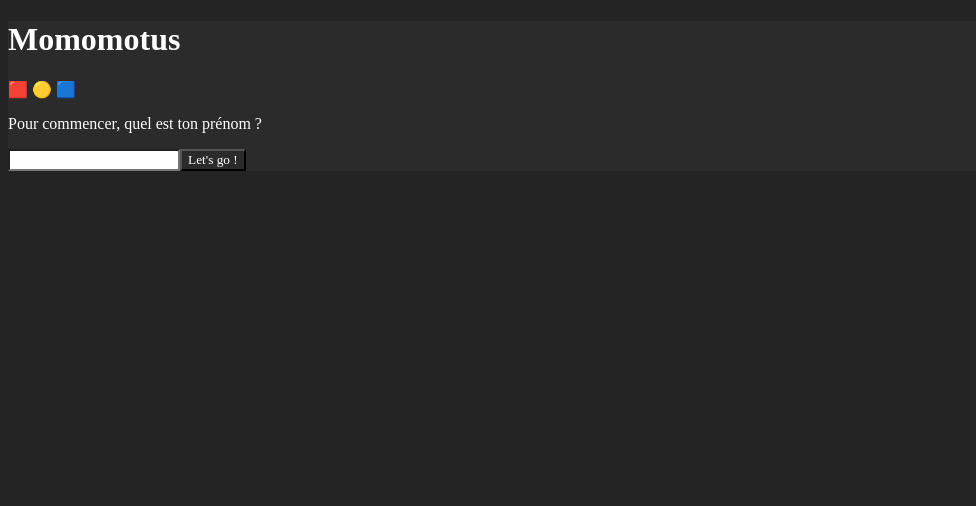
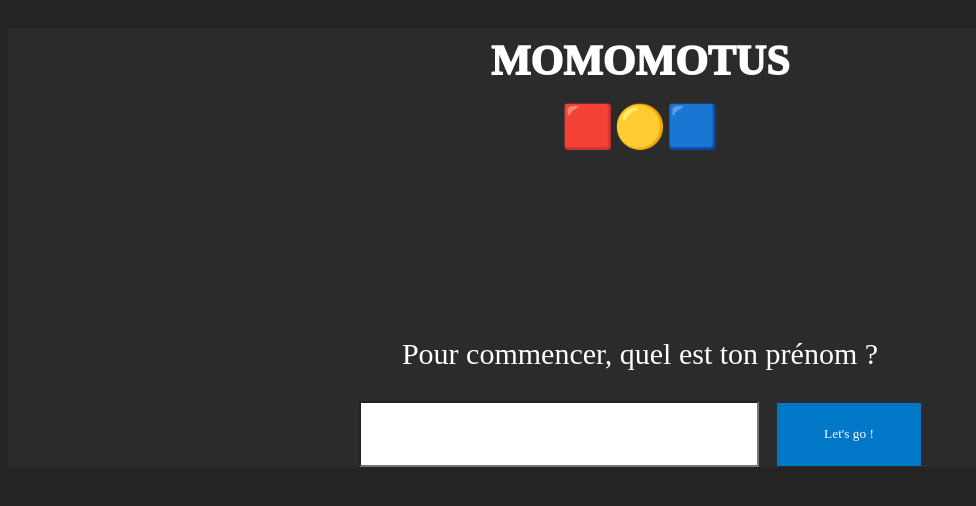
Before and after one commit to KatiaZd/Momomotus, a React (Vite) app: page / in a window 1280 px wide. Shown: the top 506 px of the page, without its empty margins (0-976 px from the left). Built offline with nearby package versions, Linux system fonts and the light colour scheme; a web font is replaced by a local one.

Commit message:
feat : Page principal

```diff
--- a/src/App.tsx
+++ b/src/App.tsx
@@ -1,5 +1,8 @@
+// App.tsx
+
 import React, { useState } from 'react';
 import TitlePage from './components/TitlePage/TitlePage';
+import GamePage from './components/GamePage/GamePage';
 import './App.css';
 
 const App: React.FC = () => {
@@ -12,8 +15,11 @@ const App: React.FC = () => {
 
   return (
     <div className="app">
-      {/* Autres composants ou pages ici */}
-      {playerName === '' ? <TitlePage onStart={handleStartGame} /> : <div>La suite du jeu ici</div> }
+      {playerName === '' ? (
+        <TitlePage onStart={handleStartGame} />
+      ) : (
+        <GamePage playerName={playerName} />
+      )}
     </div>
   );
 };
--- /dev/null
+++ b/src/components/GamePage/GamePage.tsx
@@ -0,0 +1,20 @@
+// GamePage.tsx
+
+import React from 'react';
+import Header from '../Header/Header';
+import './GamePage.css';
+
+interface GamePageProps {
+  playerName: string;
+}
+
+const GamePage: React.FC<GamePageProps> = ({ playerName }) => {
+  return (
+    <div className="game-page">
+      <Header title={`Prêt.e ${playerName} ?`} />
+      {/* Reste du contenu de la page de jeu */}
+    </div>
+  );
+};
+
+export default GamePage;
--- /dev/null
+++ b/src/components/Header/Header.tsx
@@ -0,0 +1,34 @@
+import React from 'react';
+import RulesModal from '../RulesModal/RulesModal';
+
+interface HeaderProps {
+  title: string;
+}
+
+const Header: React.FC<HeaderProps> = ({ title }) => {
+    const [showRulesModal, setShowRulesModal] = React.useState(false);
+
+    const handleOpenRules = () => {
+      setShowRulesModal(true);
+    };
+
+    const handleCloseRules = () => {
+      setShowRulesModal(false);
+    };
+
+    return (
+      <header>
+        <h1>{title}</h1>
+        <button onClick={handleOpenRules}>
+        <svg xmlns="http://www.w3.org/2000/svg" width="51" height="51" viewBox="0 0 51 51" fill="none">
+            <path d="M25.5 4.78125C14.0549 4.78125 4.78125 14.0549 4.78125 25.5C4.78125 36.9451 14.0549 46.2188 25.5 46.2188C36.9451 46.2188 46.2188 36.9451 46.2188 25.5C46.2188 14.0549 36.9451 4.78125 25.5 4.78125ZM25.5 44.4955C15.0311 44.4955 6.50449 35.9789 6.50449 25.5C6.50449 15.0311 15.0211 6.50449 25.5 6.50449C35.9689 6.50449 44.4955 15.0211 44.4955 25.5C44.4955 35.9689 35.9689 44.4955 25.5 44.4955Z" fill="#FFFEFE"/>
+            <path d="M25.8586 14.543C21.5555 14.543 19.1549 16.565 19.125 20.7387H20.9977C20.9379 17.7105 22.5416 16.1068 25.7689 16.1068C28.0799 16.1068 30.0123 17.7205 30.0123 20.0713C30.0123 21.5953 29.1855 22.8305 28.0799 23.8664C25.8287 25.9383 25.1912 27.4523 25.0816 30.2912H26.9742C27.0838 27.7213 27.024 27.2332 29.2951 24.982C30.8092 23.5676 31.875 22.1631 31.875 19.9816C31.875 16.575 29.1457 14.543 25.8586 14.543Z" fill="#FFFEFE"/>
+            <path d="M25.9282 33.1002C24.9919 33.1002 24.2349 33.8473 24.2349 34.7736C24.2349 35.7 24.9919 36.457 25.9282 36.457C26.8645 36.457 27.6216 35.71 27.6216 34.7736C27.6216 33.8473 26.8645 33.1002 25.9282 33.1002Z" fill="#FFFEFE"/>
+        </svg>
+        </button>
+        {showRulesModal && <RulesModal onClose={handleCloseRules} />}
+      </header>
+    );
+  };
+
+  export default Header;
--- a/src/components/RulesModal/RulesModal.tsx
+++ b/src/components/RulesModal/RulesModal.tsx
@@ -0,0 +1,27 @@
+// RulesModal.tsx
+
+import React from 'react';
+import './RulesModal.css';
+
+interface RulesModalProps {
+  onClose: () => void;
+}
+
+const RulesModal: React.FC<RulesModalProps> = ({ onClose }) => {
+  return (
+    <div className="rules-modal">
+      <div className="modal-content">
+        <span className="close" onClick={onClose}>&times;</span>
+        <h2>Règles</h2>
+        <p>Vous avez six essais pour deviner le mot du jour, entre 6 et 9 lettres, commun à tous. <br />
+        Vous ne pouvez proposer que des mots commençant par la même lettre que le mot recherché, et qui se trouvent dans notre dictionnaire. <br />
+        Les noms propres ne sont pas acceptés. <br />
+        🟥 Les lettres entourées d'un carré rouge sont bien placées <br />
+        🟡 Les lettres entourées d'un cercle jaune sont mal placées (mais présentes dans le mot). <br />
+        🟦 Les lettres qui restent sur fond bleu ne sont pas dans le mot.</p> <br />
+      </div>
+    </div>
+  );
+};
+
+export default RulesModal;
--- a/src/components/TitlePage/TitlePage.css
+++ b/src/components/TitlePage/TitlePage.css
@@ -1,11 +1,36 @@
-/* .title-page {
-    color: white;
-  } */
+* {
+    text-align: center;
+}
 
-  button {
+h1 {
+    font-size: 42px;
+    font-weight: 1000;
+    line-height: 66px;
+    text-transform: uppercase;
+    margin-bottom: 177px;
+}
+
+p {
+    font-size: 30px;
+    font-weight: 400;
+}
+
+input {
+    background-color: #FFF;
+    width: 392px;
+    height: 60px;
+    -ms-flex-negative: 0;
+    flex-shrink: 0;
+    margin-right: 18px;
+}
+
+.validate {
     color: #FFF;
-  }
-
-  input {
-    background-color: #FFF;
-  }
+    background: #0177C7;
+    width: 144px;
+    height: 63px;
+    -ms-flex-negative: 0;
+    flex-shrink: 0;
+    border: none;
+    cursor: pointer;
+}
--- a/src/components/TitlePage/TitlePage.tsx
+++ b/src/components/TitlePage/TitlePage.tsx
@@ -18,15 +18,15 @@ const TitlePage: React.FC<TitlePageProps> = ({ onStart }) => {
 
   return (
     <div className="title-page">
-    <div>
-        <h1>Momomotus</h1>
-        <span>🟥 🟡 🟦</span>
-    </div>
+    <h1>Momomotus <br /> 🟥🟡🟦</h1>
       <p>Pour commencer, quel est ton prénom ?</p>
-      <input type="text" value={name} onChange={handleInputChange} />
-      <button onClick={handleStartClick}>Let's go !</button>
+    <input type="text" value={name} onChange={handleInputChange} />
+    <button className="validate" onClick={handleStartClick}>Let's go !</button>
+
+
     </div>
   );
+
 };
 
 export default TitlePage;
```
Also changed, not shown: src/components/GamePage/GamePage.css (added), src/components/Header/Header.css (added).
